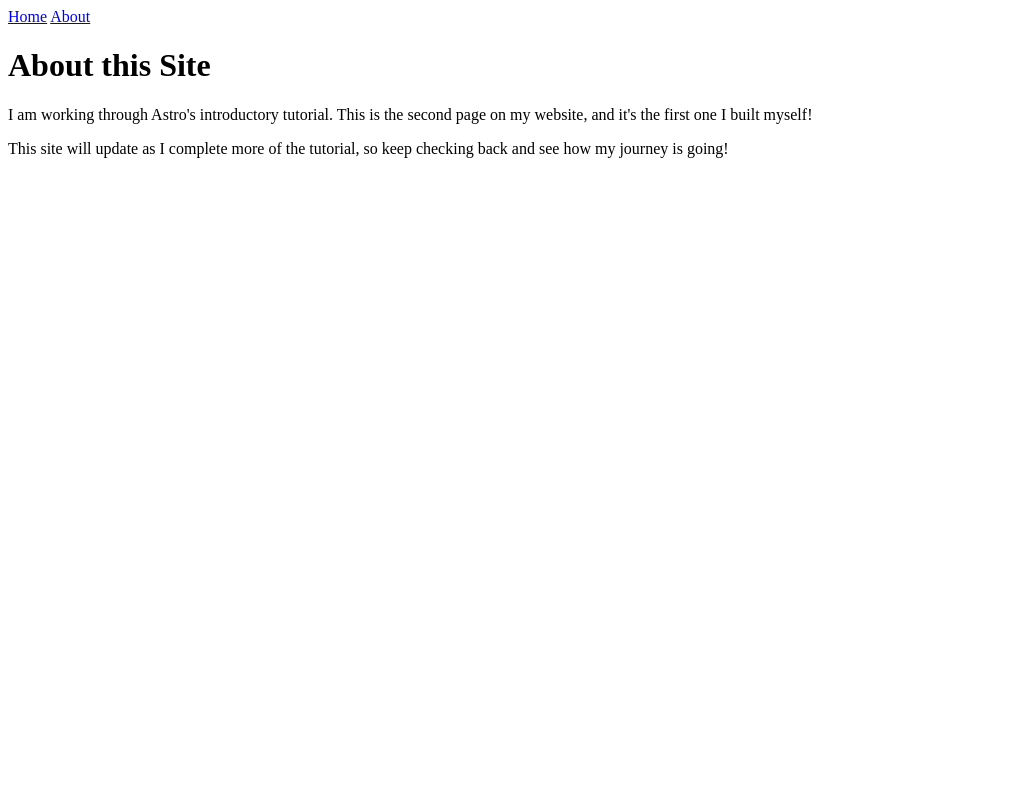
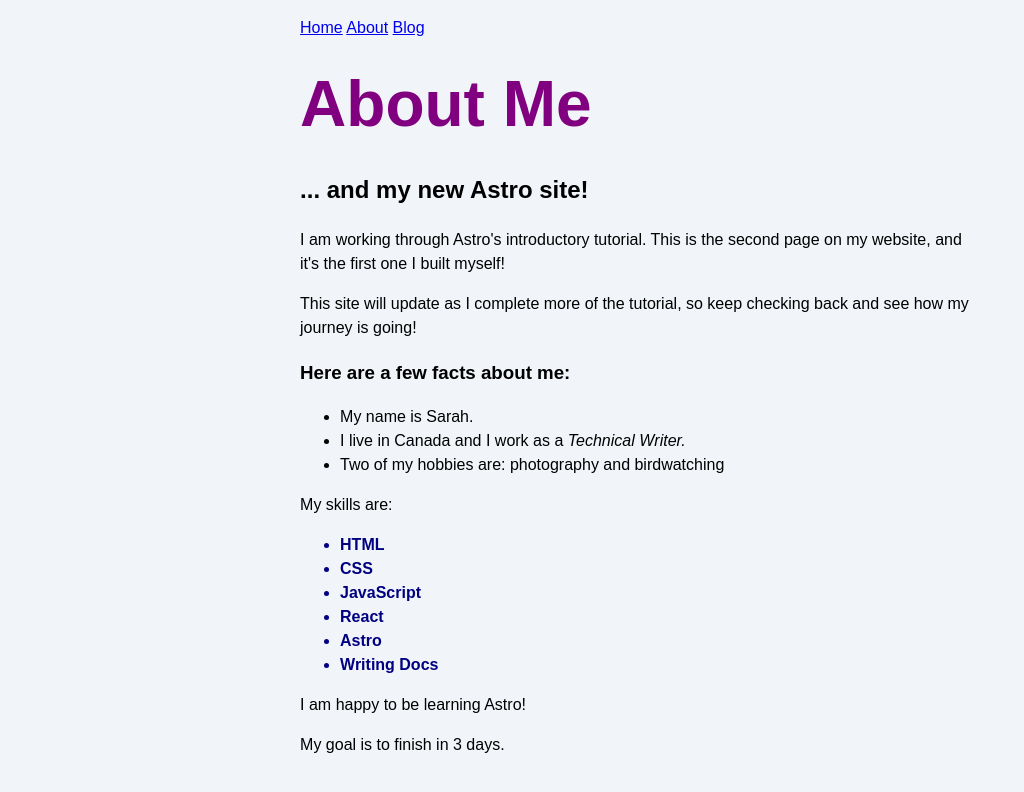
Before and after one commit to rockgib/rh-01, an Astro site: page /about in a window 1280 px wide. Shown: the whole page, without its empty margins (0-1024 px from the left). Built offline with nearby package versions, Linux system fonts and the light colour scheme; Astro itself is replaced by a stand-in of ours.

Commit message:
Added global css and var styling

```diff
--- a/src/pages/about.astro
+++ b/src/pages/about.astro
@@ -1,26 +1,91 @@
 ---
+import '../styles/global.css';
 
+const pageTitle = "About Me";
+
+const identity = {
+  firstName: "Sarah",
+  country: "Canada",
+  occupation: "Technical Writer",
+  hobbies: ["photography", "birdwatching", "baseball"],
+};
+
+const skills = ["HTML", "CSS", "JavaScript", "React", "Astro", "Writing Docs"];
+
+const happy = true;
+const finished = false;
+const goal = 3;
+
+const skillColor = "navy";
+const fontWeight = "bold";
+const textCase = "uppercase";
 ---
 
 <html lang="en">
     <head>
         <meta charset="utf-8" />
-        <link rel="icon" type="image/svg+xml" href="/favicon.svg" />
         <meta name="viewport" content="width=device-width" />
-        <meta name="generator" content={Astro.generator} />
-        <title>Astro</title>
+        <title>{pageTitle}</title>
+        <style define:vars={{ skillColor, fontWeight, textCase }}>
+            h1 {
+                color: purple;
+                font-size: 4rem;
+            }
+            .skill {
+                color: var(--skillColor);
+                font-weight: bold;
+            }
+        </style>
     </head>
     <body>
         <a href="/">Home</a>
         <a href="/about/">About</a>
-        <h1>About this Site</h1>
+        <a href="/blog/">Blog</a>
+        <h1>{pageTitle}</h1>
+        <h2>... and my new Astro site!</h2>
+
         <p>
             I am working through Astro's introductory tutorial. This is the
             second page on my website, and it's the first one I built myself!
         </p>
+
         <p>
             This site will update as I complete more of the tutorial, so keep
             checking back and see how my journey is going!
         </p>
+        <h3>Here are a few facts about me:</h3>
+        <ul>
+            <li>My name is {identity.firstName}.</li>
+            <li>
+                I live in {identity.country} and I work as a <i
+                    >{identity.occupation}.</i
+                >
+            </li>
+            {
+                identity.hobbies.length >= 2 && (
+                    <li>
+                        Two of my hobbies are: {identity.hobbies[0]} and{" "}
+                        {identity.hobbies[1]}
+                    </li>
+                )
+            }
+        </ul>
+        <p>My skills are:</p>
+
+        <ul>
+            {skills.map((skill) => <li class="skill">{skill}</li>)}
+        </ul>
+
+        {happy && <p>I am happy to be learning Astro!</p>}
+
+        {finished && <p>I finished this tutorial!</p>}
+
+        {
+            goal === 3 ? (
+                <p>My goal is to finish in 3 days.</p>
+            ) : (
+                <p>My goal is not 3 days.</p>
+            )
+        }
     </body>
 </html>
--- /dev/null
+++ b/src/styles/global.css
@@ -0,0 +1,21 @@
+html {
+    background-color: #f1f5f9;
+    font-family: sans-serif;
+  }
+
+  body {
+    margin: 0 auto;
+    width: 100%;
+    max-width: 80ch;
+    padding: 1rem;
+    line-height: 1.5;
+  }
+
+  * {
+    box-sizing: border-box;
+  }
+
+  h1 {
+    margin: 1rem 0;
+    font-size: 2.5rem;
+  }
```
Also changed, not shown: src/pages/blog.astro (+9 -14 lines), src/pages/posts/post-1.md (added, +27 -0 lines), src/pages/posts/post-2.md (added, +11 -0 lines), src/pages/posts/post-3.md (added, +11 -0 lines).
